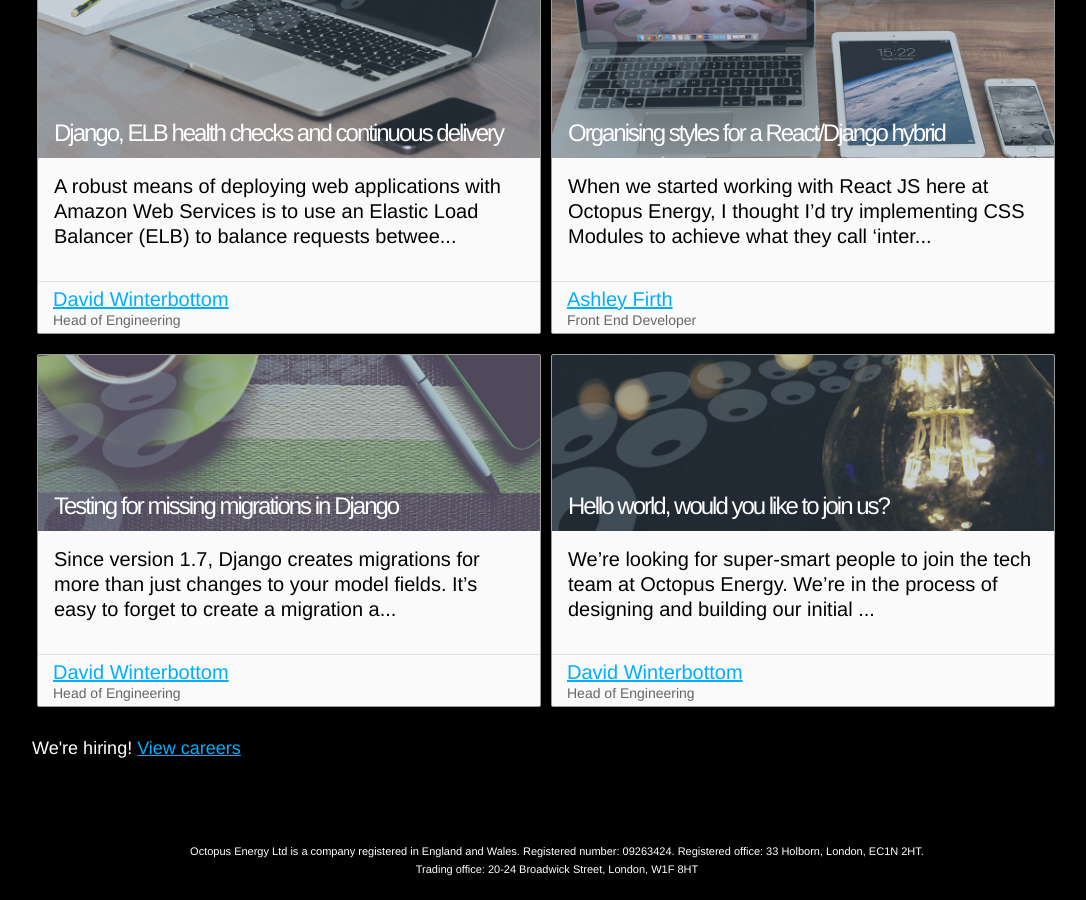
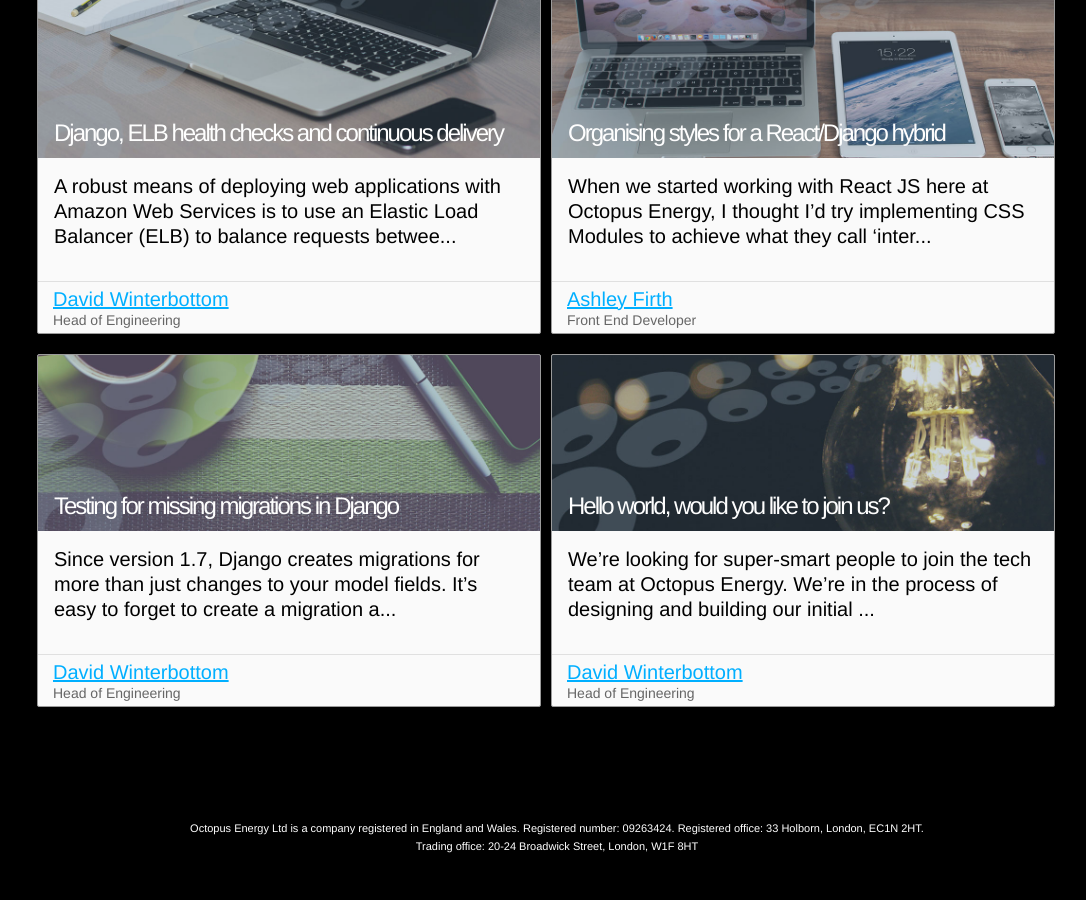
Before and after one commit to octoenergy/octoenergy.github.io, a Jekyll site: the page built from index.html, in a window 1280 px wide and 900 px high, scrolled down 597 px. Shown: the whole window, without its empty margins (83-1169 px from the left). Built offline with Jekyll 4.4.1, drawn with Linux system fonts in a browser that asks for light colours; some web fonts are replaced; after the commit the page ends 1474 px from its top, so only the background shows below that.

Commit message:
Remove career section.

```diff
--- a/_layouts/default.html
+++ b/_layouts/default.html
@@ -13,9 +13,6 @@
         <a class="site-title" href="https://octopus.energy" target="_blank"><span>{{ site.title }}</span></a>
         {{ content }}
       </div>
-      <div class="wrapper">
-      We're hiring! <a href="/careers">View careers</a>
-      </div>
     </div>
     {% include footer.html %}
   </body>
```
